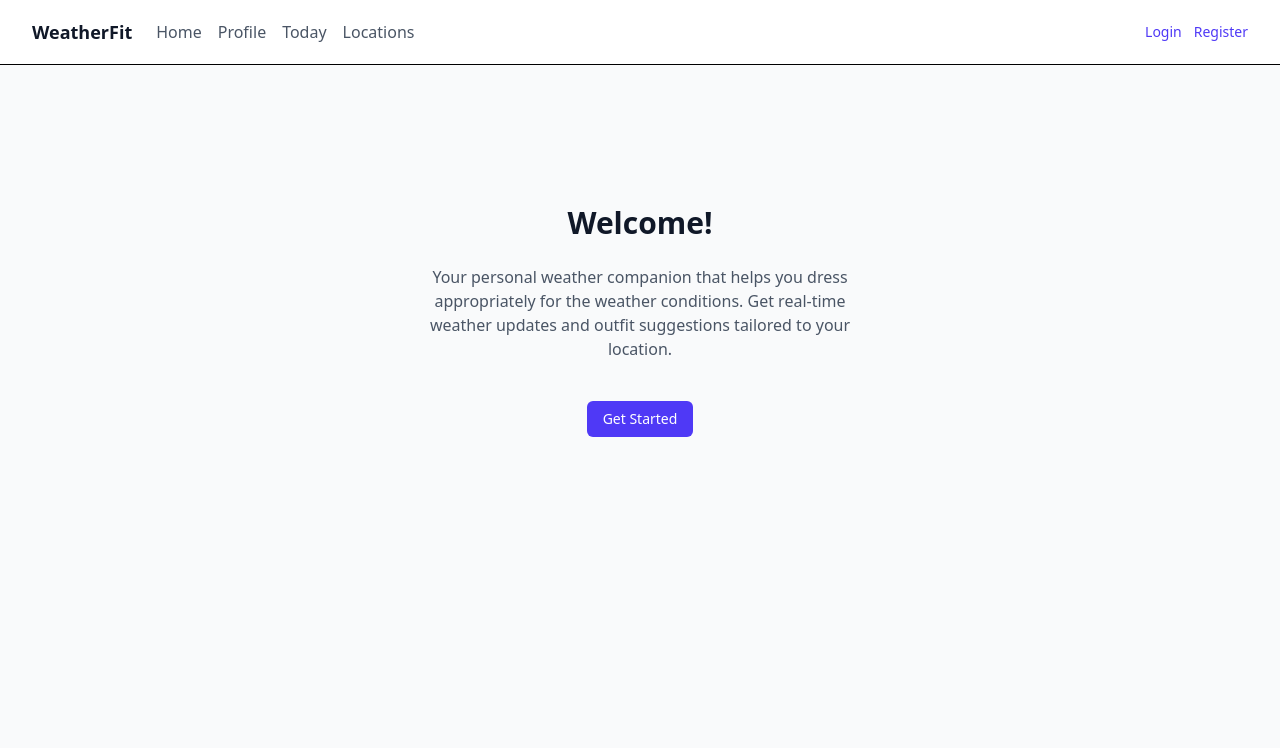
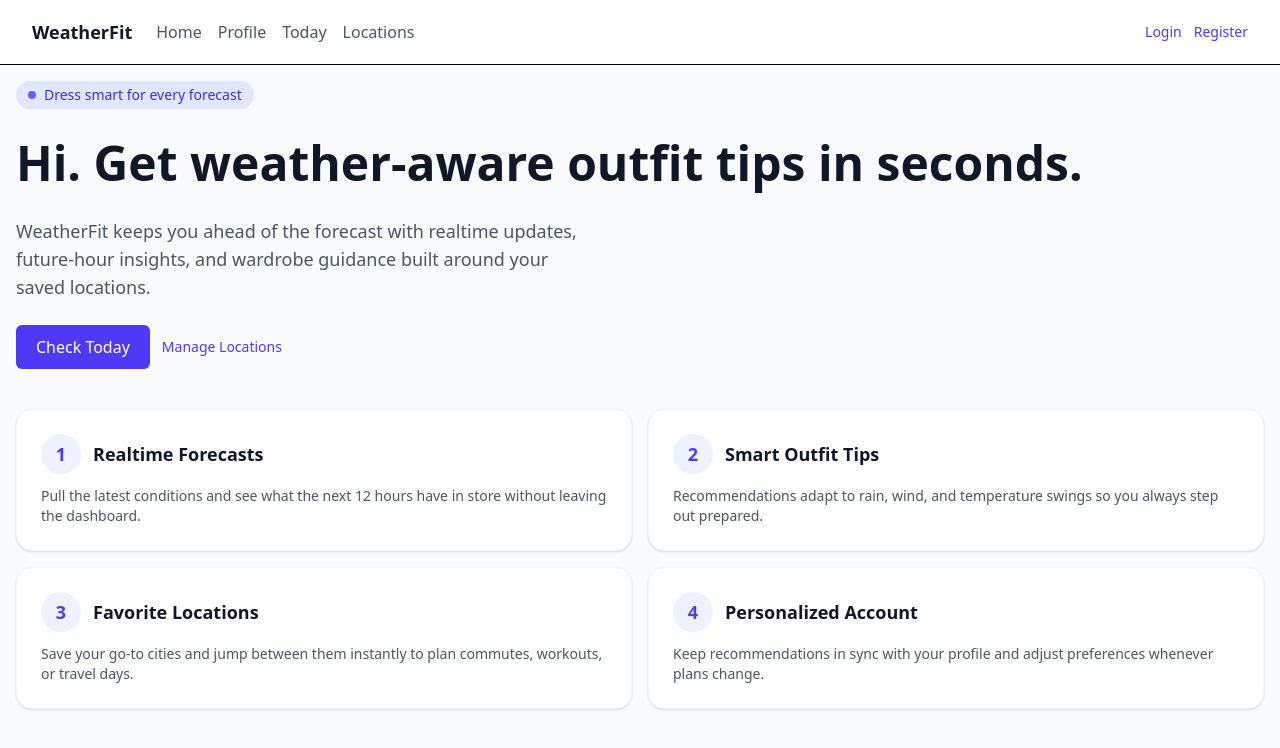
Before and after one commit to paultdo/WeatherFit, a Vue app in the folder weather-fit/: page / in a window 1280 px wide. Shown: the top 748 px of the page. Built offline with nearby package versions, Linux system fonts and the light colour scheme; no server answers.

Commit message:
Update HomeView

```diff
--- a/weather-fit/src/views/HomeView.vue
+++ b/weather-fit/src/views/HomeView.vue
@@ -1,23 +1,81 @@
 <script setup>
 import { useAuthStore } from '@/stores/auth'
 import { RouterLink } from 'vue-router'
-import { useRouter } from 'vue-router'
 
 const auth = useAuthStore()
-const router = useRouter()
-
-const logout = async () => {
-  await auth.logout()
-  router.push('/login')
-}
 </script>
 
 <template>
-  <div class="min-h-[60vh] flex flex-col items-center justify-center gap-6">
-    <h1 class="text-3xl font-semibold text-gray-900">Welcome{{ auth.user ? `, ${auth.user.username}` : '' }}!</h1>
-    <!-- WeatherFit Welcome Message for weather and personalized reccomendations for outfits -->
-    <p class="text-gray-600 text-center max-w-md">Your personal weather companion that helps you dress appropriately for the weather conditions. Get real-time weather updates and outfit suggestions tailored to your location.</p>
-    <RouterLink to="/profile" class="mt-4 rounded-md bg-indigo-600 hover:bg-indigo-700 px-4 py-2 text-white text-sm">Get Started</RouterLink>
+  <div class="min-h-[70vh] flex flex-col justify-center">
+    <section class="grid gap-10 lg:grid-cols-[2fr,3fr] items-center">
+      <div class="space-y-6">
+        <span class="inline-flex items-center gap-2 rounded-full bg-indigo-100 text-indigo-700 px-3 py-1 text-sm font-medium">
+          <span class="h-2 w-2 rounded-full bg-indigo-500"></span>
+          Dress smart for every forecast
+        </span>
+        <h1 class="text-4xl sm:text-5xl font-semibold text-gray-900 leading-tight">
+          Hi{{ auth.user ? `, ${auth.user.username}` : '' }}. Get weather-aware outfit tips in seconds.
+        </h1>
+        <p class="text-gray-600 text-lg max-w-xl">
+          WeatherFit keeps you ahead of the forecast with realtime updates, future-hour insights, and wardrobe guidance built around your saved locations.
+        </p>
+        <div class="flex flex-wrap items-center gap-3">
+          <RouterLink
+            to="/today"
+            class="inline-flex items-center rounded-md bg-indigo-600 hover:bg-indigo-700 px-5 py-2.5 text-white font-medium transition"
+          >
+            Check Today
+          </RouterLink>
+          <RouterLink to="/locations" class="text-sm font-medium text-indigo-600 hover:text-indigo-500">
+            Manage Locations
+          </RouterLink>
+        </div>
+      </div>
 
+      <div class="grid gap-4 sm:grid-cols-2">
+        <div class="rounded-2xl bg-white shadow-sm border border-gray-100 p-6 space-y-3">
+          <div class="flex items-center gap-3">
+            <span class="h-10 w-10 flex items-center justify-center rounded-full bg-indigo-50 text-indigo-600 text-lg font-semibold">1</span>
+            <h2 class="text-lg font-semibold text-gray-900">Realtime Forecasts</h2>
+          </div>
+          <p class="text-sm text-gray-600">
+            Pull the latest conditions and see what the next 12 hours have in store without leaving the dashboard.
+          </p>
+        </div>
+
+        <div class="rounded-2xl bg-white shadow-sm border border-gray-100 p-6 space-y-3">
+          <div class="flex items-center gap-3">
+            <span class="h-10 w-10 flex items-center justify-center rounded-full bg-indigo-50 text-indigo-600 text-lg font-semibold">2</span>
+            <h2 class="text-lg font-semibold text-gray-900">Smart Outfit Tips</h2>
+          </div>
+          <p class="text-sm text-gray-600">
+            Recommendations adapt to rain, wind, and temperature swings so you always step out prepared.
+          </p>
+        </div>
+
+        <div class="rounded-2xl bg-white shadow-sm border border-gray-100 p-6 space-y-3">
+          <div class="flex items-center gap-3">
+            <span class="h-10 w-10 flex items-center justify-center rounded-full bg-indigo-50 text-indigo-600 text-lg font-semibold">3</span>
+            <h2 class="text-lg font-semibold text-gray-900">Favorite Locations</h2>
+          </div>
+          <p class="text-sm text-gray-600">
+            Save your go-to cities and jump between them instantly to plan commutes, workouts, or travel days.
+          </p>
+        </div>
+
+        <div class="rounded-2xl bg-white shadow-sm border border-gray-100 p-6 space-y-3">
+          <div class="flex items-center gap-3">
+            <span class="h-10 w-10 flex items-center justify-center rounded-full bg-indigo-50 text-indigo-600 text-lg font-semibold">4</span>
+            <h2 class="text-lg font-semibold text-gray-900">Personalized Account</h2>
+          </div>
+          <p class="text-sm text-gray-600">
+            Keep recommendations in sync with your profile and adjust preferences whenever plans change.
+          </p>
+        </div>
+      </div>
+    </section>
   </div>
 </template>
+
+<style scoped>
+</style>
```
